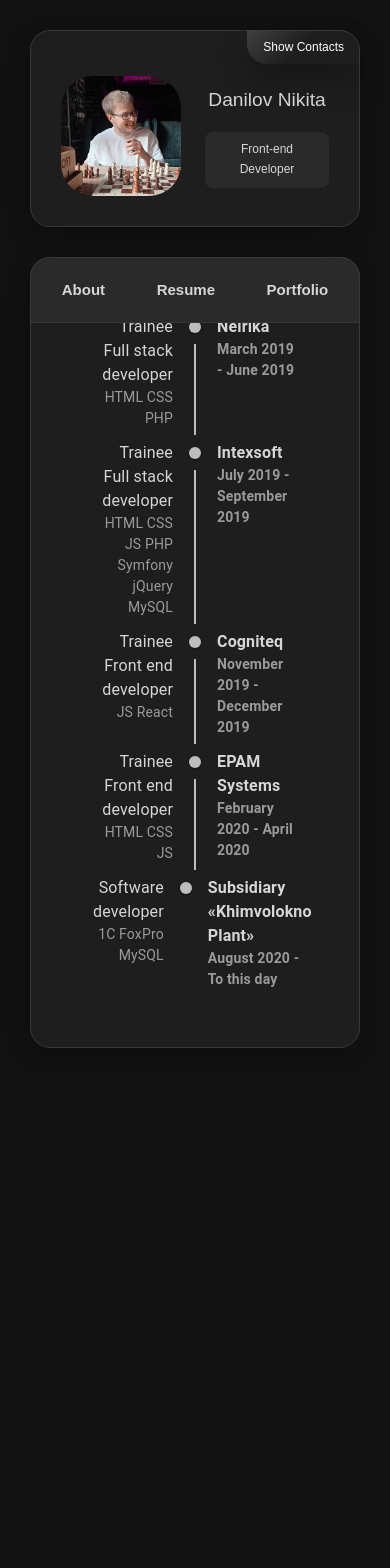
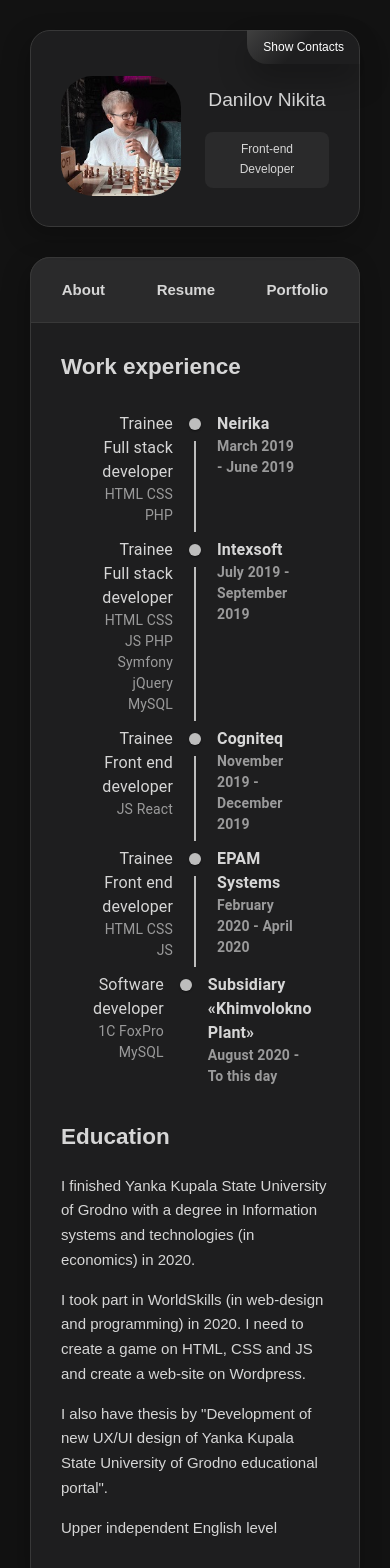
Before and after one commit to NikiDan/landingPage, a React (Create React App) app: page /resume in a window 390 px wide. Shown: the top 1568 px of the page. Before the commit the page ends 1078 px from the top, so only its background shows below. Built offline with nearby package versions, Linux system fonts and the light colour scheme.

Commit message:
Resume page adaptation

```diff
--- a/src/Components/PotfolioPage/Portfolio/CardStore/cardStore.js
+++ b/src/Components/PotfolioPage/Portfolio/CardStore/cardStore.js
@@ -27,9 +27,9 @@ import imgPortal from "../../../img/portal.png"
             img: imgTodo
         },
         {
-            key: "portal",
+            key: "thesis",
             link: "https://nikidan.github.io/Portal/LogForm/index.html",
-            title: "Educational portal",
+            title: "Thesis",
             description: "My university thesis on HTML, CSS, SASS, JS",
             img: imgPortal
         },
--- a/src/Components/Resume/ResumeMobile/ResumeMobile.jsx
+++ b/src/Components/Resume/ResumeMobile/ResumeMobile.jsx
@@ -9,7 +9,23 @@ const ResumeMobile = () => {
     return (
         <div className="content">
             <NavigationMobile/>
+            <h2 className="workTitle">Work experience</h2>
             <ResumeTree/>
+            <div className="study">
+                <h2>Education</h2>
+                <p>
+                    I finished Yanka Kupala State University of Grodno with a degree in Information systems and technologies (in economics) in 2020.
+                </p>
+                <p>
+                    I took part in WorldSkills (in web-design and programming) in 2020. I need to create a game on HTML, CSS and JS and create a web-site on Wordpress.
+                </p>
+                <p>
+                    I also have thesis by &quot;Development of new UX/UI design of Yanka Kupala State University of Grodno educational portal&quot;.
+                </p>
+                <p>
+                    Upper independent English level
+                </p>
+            </div>
         </div>
     )
 }
--- a/src/Components/Resume/ResumeMobile/style.css
+++ b/src/Components/Resume/ResumeMobile/style.css
@@ -1,13 +1,6 @@
-.tired{
-    height: 100%;
-    width: auto;
-    display: flex;
-    align-items: center;
-    justify-content: center;
-}
-
-@media screen and (max-width: 1262px){
-    .tired{
-        margin-top: 50px;
+@media screen and (max-width: 600px){
+    .workTitle{
+        margin-top: 60px;
+        margin-bottom: 0;
     }
 }
```
